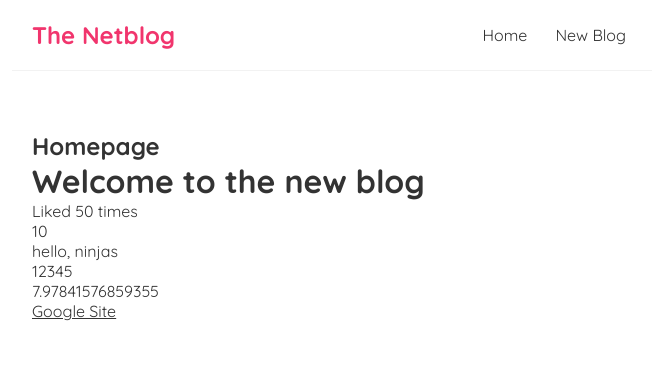
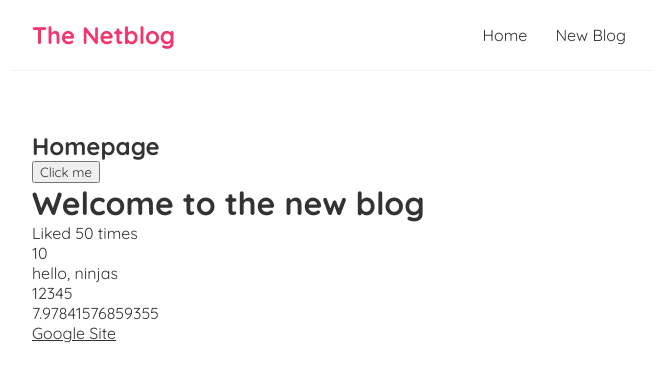
Before and after one commit to anirudhjois/COMPSCI-790-Test, a JavaScript app: page / in a window 1280 px wide. Shown: the top 382 px of the page, without its empty margins (308-964 px from the left). Built offline with nearby package versions, Linux system fonts and the light colour scheme; the HTML template or start-up script is replaced by a standard one.

Commit message:
Adding a button component

```diff
--- a/src/Home.js
+++ b/src/Home.js
@@ -1,7 +1,13 @@
 const Home = () => {
+
+    const handleClick = (e) => {
+        console.log('Hello NetRoomers', e);
+    }
+
     return (
         <div className="home">
             <h2>Homepage</h2>
+            <button onClick={handleClick}>Click me</button>
             </div>
 
     );
```
